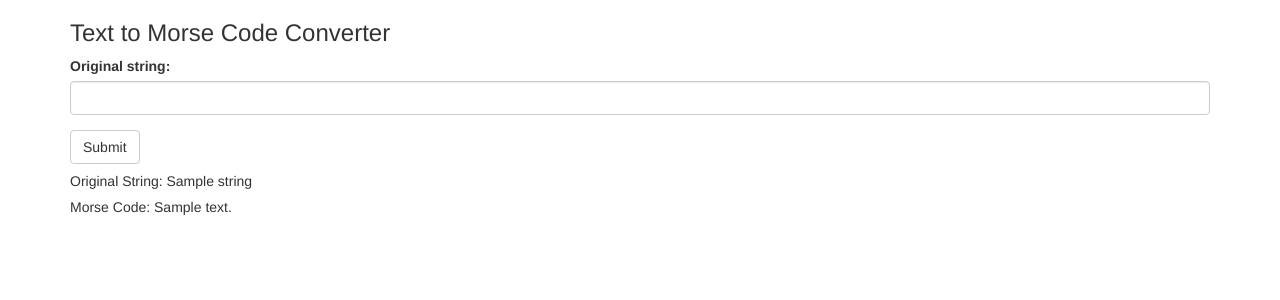
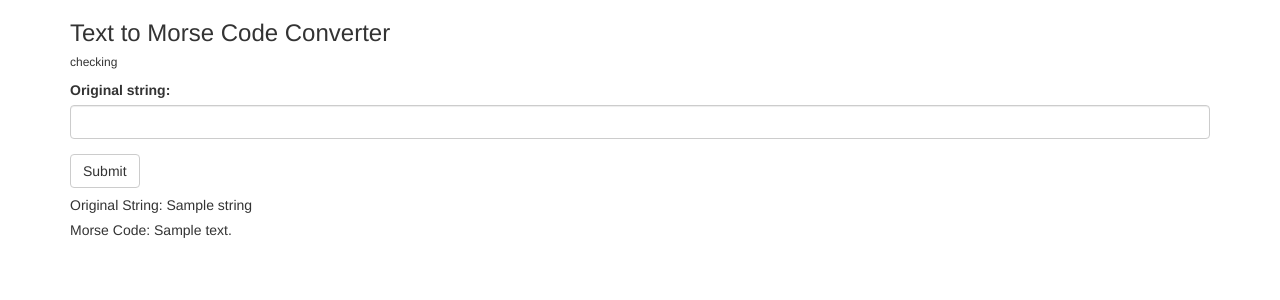
Before and after one commit to varadhancst/text-to-morsecode, a Flask app: template templates/index.html in a window 1280 px wide. Shown: the top 300 px of the page. Run offline with Flask 2, Linux system fonts and the light colour scheme; the template is opened without the code that fills it: values that come from a table or form of the project are taken from there, most other values are stand-ins (such as "Sample title", 1, 10 or a date in 2020); some libraries are stand-ins or nearby versions.

Commit message:
Updated to check is this works

```diff
--- a/templates/index.html
+++ b/templates/index.html
@@ -6,6 +6,7 @@
 <div class="container">
 
     <h3>Text to Morse Code Converter</h3>
+    <h6>checking</h6>
 
     {{ wtf.quick_form(form) }}
 
```
